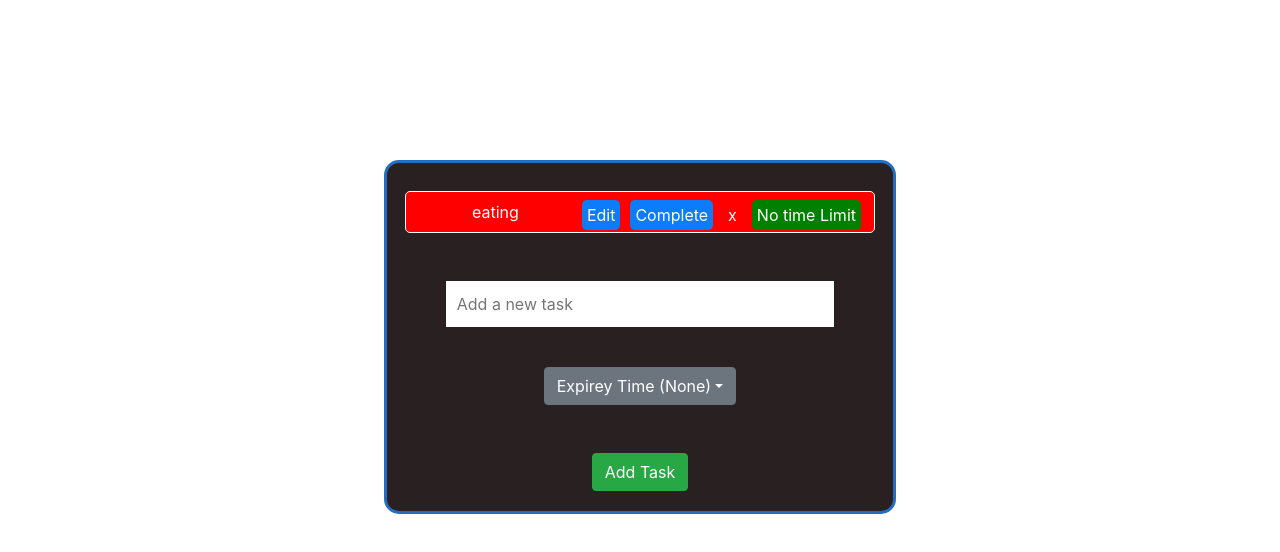
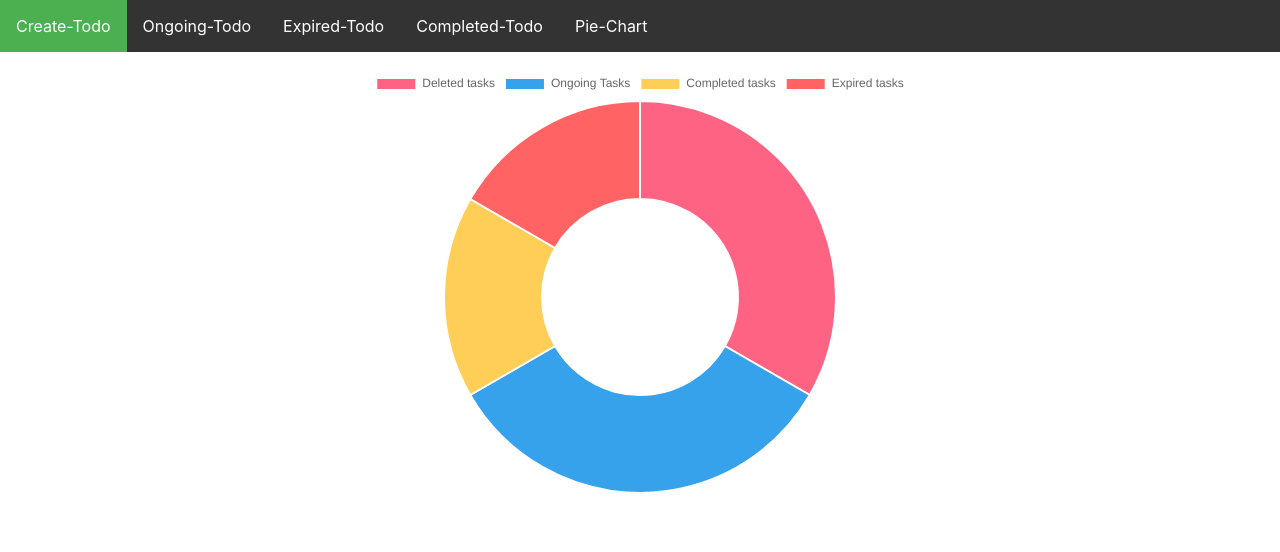
Before and after one commit to tanishka-dahiya/todo-list, a React (Create React App) app in the folder toto-list/: page /Pie-Chart in a window 1280 px wide. Shown: the top 552 px of the page. Built offline with nearby package versions, Linux system fonts and the light colour scheme.

Commit message:
added  pie chart and navigation bar

```diff
--- a/toto-list/src/App.js
+++ b/toto-list/src/App.js
@@ -1,12 +1,18 @@
 import React from 'react';
-import logo from './logo.svg';
 import './App.css';
-import Todo from './components/todoForm';
+
+
+
+import Navbar from './components/Navbar';
+
 
 function App() {
+
   return (
     <div className="App">
-     <Todo/>
+      <Navbar/>
+
+
     </div>
   );
 }
--- /dev/null
+++ b/toto-list/src/components/Graph.js
@@ -0,0 +1,99 @@
+import React ,{Component} from 'react';
+import { Doughnut } from 'react-chartjs-2';
+import { connect } from 'react-redux';
+import { compose } from 'redux';
+import { creatTodoActions,getTasks ,getTCompletedTasks,getDeletedTasks,getExpiredTasks} from './tododucks';
+
+
+
+
+class PieChart extends Component {
+
+  getOngoingData=()=>{
+    const Tasks= this.props.IsTasks;
+    var lucky = Tasks.filter(function(number) {
+      return number.completed===false&&number.expired===false;})
+      return lucky.length
+
+
+
+  }
+  getCompletedData=()=>{
+    const Tasks= this.props.IsTasks;
+    var lucky = Tasks.filter(function(number) {
+      return number.completed===true&&number.expired===false;})
+      return lucky.length
+
+
+
+  }
+  getExpiredData=()=>{
+    const Tasks= this.props.IsTasks;
+    var lucky = Tasks.filter(function(number) {
+      return number.completed===false&&number.expired===true;})
+      return lucky.length
+
+
+
+  }
+  getDeletedData=()=>{
+   const deletedTasks= this.props.IsDeleted;
+   return deletedTasks.length;
+
+  }
+
+
+
+  render(){
+    const deleted=this.getDeletedData();
+    console.log("daeleted",deleted)
+    const ongoing=this.getOngoingData();
+    const completed=this.getCompletedData();
+
+    const expired=this.getExpiredData();
+
+
+    const data = {
+      labels: [
+        'Deleted tasks',
+        'Ongoing Tasks',
+        'Completed tasks',
+        'Expired tasks',
+      ],
+      datasets: [{
+        data: [deleted, ongoing, completed,expired],
+        backgroundColor: [
+        '#FF6384',
+        '#36A2EB',
+        '#FFCE56',
+        '#FF6364',
+        ],
+        hoverBackgroundColor: [
+        '#FF6384',
+        '#36A2EB',
+        '#FFCE56',
+        '#FF6364',
+        ]
+      }]
+    };
+      return(
+        <Doughnut data={data}height={100} />
+
+    );
+  }
+
+  }
+  export default compose(
+    connect(
+      state => ({
+        IsTasks: getTasks(state),
+        IsCompleted: getTCompletedTasks(state),
+        IsExpired: getExpiredTasks(state),
+        IsDeleted: getDeletedTasks(state),
+
+
+
+    }),
+        { ...creatTodoActions }
+    )
+  )(PieChart);
--- /dev/null
+++ b/toto-list/src/components/Navbar.css
@@ -0,0 +1,28 @@
+ul {
+    list-style-type: none;
+    height: 20%;
+    margin: 0;
+    padding: 0;
+    overflow: hidden;
+    background-color: #333;
+  }
+
+  li {
+    float: left;
+  }
+
+  li a {
+    display: block;
+    color: white;
+    text-align: center;
+    padding: 14px 16px;
+    text-decoration: none;
+  }
+
+  li a:hover:not(.active) {
+    background-color: #4CAF50;
+
+color: white;
+ text-decoration: none;
+
+  }
--- /dev/null
+++ b/toto-list/src/components/Navbar.js
@@ -0,0 +1,43 @@
+import React ,{Component} from 'react';
+import { Route, Link, BrowserRouter as Router } from 'react-router-dom';
+import Todo from './todoForm';
+import PieChart from '../components/Graph'
+
+
+
+
+import './Navbar.css';
+
+
+class Navbar extends Component {
+
+    // constructor(props)
+    // {
+    //   super(props);
+    //   this.state = {value:this.props.data.title,isOpenDropdown:false,
+    //   };
+    // }
+
+
+
+
+
+  render(){
+
+
+      return(
+        <Router>
+          <ul>
+        <li><Link to="/Create-Todo">Create-Todo</Link></li>
+        <li><Link to="/Ongoing-Todo">Ongoing-Todo</Link></li>
+        <li><Link to="/Expired-Todo">Expired-Todo</Link></li>
+        <li><Link to="/Completed-Todo">Completed-Todo</Link></li>
+        <li><Link to="/Pie-Chart">Pie-Chart</Link></li>
+      </ul>
+      <Route path="/Create-Todo" component={Todo} />
+      <Route path="/Pie-Chart" component={PieChart} />
+      </Router>);
+  }
+
+  }
+  export default Navbar;
--- a/toto-list/src/components/todo.css
+++ b/toto-list/src/components/todo.css
@@ -5,7 +5,7 @@ body {
   .todo-container {
     background: rgb(41, 33, 33);
     width: 40vw;
-    margin: 10em auto;
+    margin: 5em auto;
     border-radius: 15px;
     padding: 20px 10px;
     color: white;
--- a/toto-list/src/components/todoForm.js
+++ b/toto-list/src/components/todoForm.js
@@ -92,7 +92,7 @@ class Todo extends Component {
 
     return (
         <div className="todo-container">
-                {/* <div className="header">Pending tasks ({tasksRemaining})</div> */}
+                 <div className="header">Create Task</div>
                 <div className="tasks">
 
 {
--- a/toto-list/src/components/tododucks.js
+++ b/toto-list/src/components/tododucks.js
@@ -8,10 +8,10 @@ const POST_TODO_EXPIRED = `${PREFIX}//POST_TODO_EXPIRED`;
 const POST_TODO_DELETED= `${PREFIX}//POST_TODO_DELETED`;
 
 const initState = {
-    tasks:[{title:"eating",expireTime:"None",completed:false,expired:false}],
+    tasks:[{title:"Eating",expireTime:"None",completed:false,expired:false},{title:"Sleeping",expireTime:"None",completed:false,expired:false},{title:"Watching TV",expireTime:"None",completed:true,expired:false},{title:"Cleaning",expireTime:"None",completed:false,expired:true}],
     completed:[],
     expired:[],
-    deleted:[]
+    deleted:[{title:"Makup",expireTime:"None",completed:false,expired:false},{title:"Take a bath",expireTime:"None",completed:false,expired:false}]
 
 };
 
```
Also changed, not shown: toto-list/package.json (+7 -1 lines), 1 other file (tests, documents, lock files or other folders).
